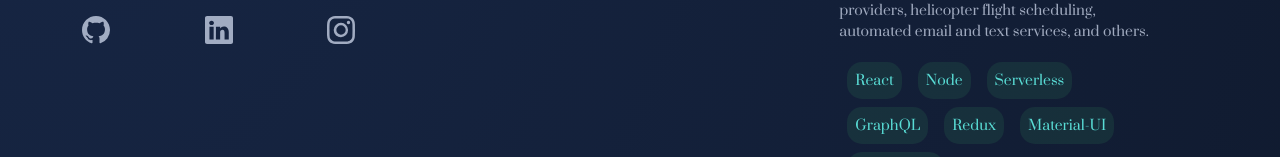
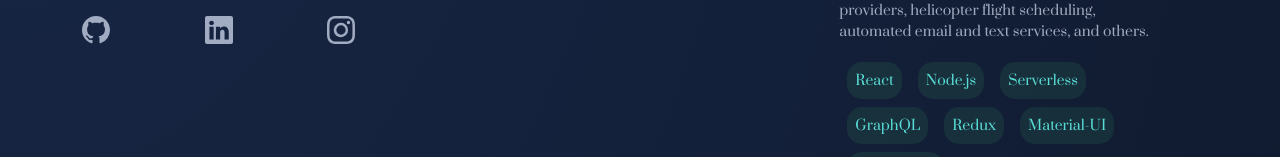
Before and after one commit to CALEBELLIOTT/personal-website, a React (Create React App) app: page / in a window 1280 px wide. Shown: the part 609-766 px from the top of the page. Built offline with nearby package versions, Linux system fonts and the light colour scheme; a web font is replaced by a local one.

Commit message:
remove selection on nav

```diff
--- a/src/components/Experience/Experience.js
+++ b/src/components/Experience/Experience.js
@@ -7,14 +7,14 @@ const experiences = [
     date: 'October 2022 - Present',
     location: 'Anchor Operating System',
     title: 'Software Engineer',
-    skills: ['React', 'Node', 'Serverless', 'GraphQL', 'Redux', 'Material-UI', 'DynamoDB'],
+    skills: ['React', 'Node.js', 'Serverless', 'GraphQL', 'Redux', 'Material-UI', 'DynamoDB'],
     description: `Daily work on Anchor, a large scale software platform that provides a wide array of services related to ticketing. Services provided include: payment processing, ticketing, report generation, integration with 3rd party ticketing providers, helicopter flight scheduling, automated email and text services, and others.`
   },
   {
     date: 'May 2022 - Aug 2022',
     location: 'CodeWorks',
     title: 'Full Stack Developer Student',
-    skills: ['Vue', 'Node', 'CSS', 'Bootstrap', 'C#', '.Net', 'MySQL', 'MongoDB'],
+    skills: ['Vue', 'Node.js', 'CSS', 'Bootstrap', 'C#', '.Net', 'MySQL', 'MongoDB'],
     description: `Worked individually and in teams to build client side software using JavaScript, MVC, Vue.js, HTML 5, CSS 3, and Bootstrap. Created REST APIs using technologies including Node.js, Express, .net C#, MySQL, and MongoDB.
 
     Created functional full-stack applications within teams and individually while implementing Scrum methodology.`
--- a/src/components/NameSticky/NameSticky.js
+++ b/src/components/NameSticky/NameSticky.js
@@ -21,16 +21,13 @@ const SectionBar = ({
   label,
   setActiveSections,
   activeSections,
-  setSelectedSection,
-  selectedSection,
   scrollToId }) => {
-  const isActive = activeSections[label] || selectedSection === label
+  const isActive = activeSections[label]
   return <div
     className="d-flex align-items-center my-4 clickable d-flex"
     onMouseEnter={() => setActiveSections({ ...activeSections, [label]: true })}
     onMouseLeave={() => setActiveSections({ ...activeSections, [label]: false })}
     onClick={() => {
-      setSelectedSection(label)
       // @ts-ignore
       document.getElementById(scrollToId).scrollIntoView();
     }
@@ -55,20 +52,14 @@ const NameSticky = () => {
           <SectionBar label={'About'}
             setActiveSections={setActiveSections}
             activeSections={activeSections}
-            setSelectedSection={setSelectedSection}
-            selectedSection={selectedSection}
             scrollToId={'app'} />
           <SectionBar label={'Experience'}
             setActiveSections={setActiveSections}
             activeSections={activeSections}
-            setSelectedSection={setSelectedSection}
-            selectedSection={selectedSection}
             scrollToId={'experience-section'} />
           <SectionBar label={'Projects'}
             setActiveSections={setActiveSections}
             activeSections={activeSections}
-            setSelectedSection={setSelectedSection}
-            selectedSection={selectedSection}
             scrollToId={'projects-section'} />
         </div>
       </div>
```
